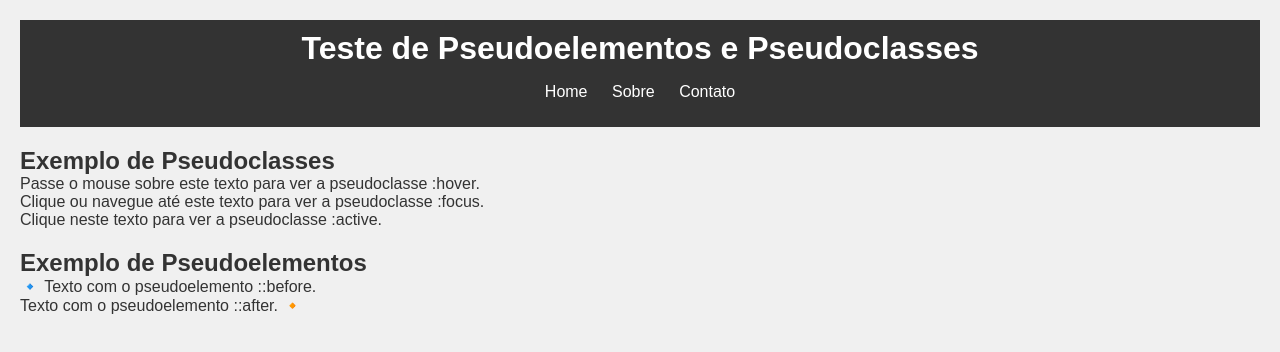
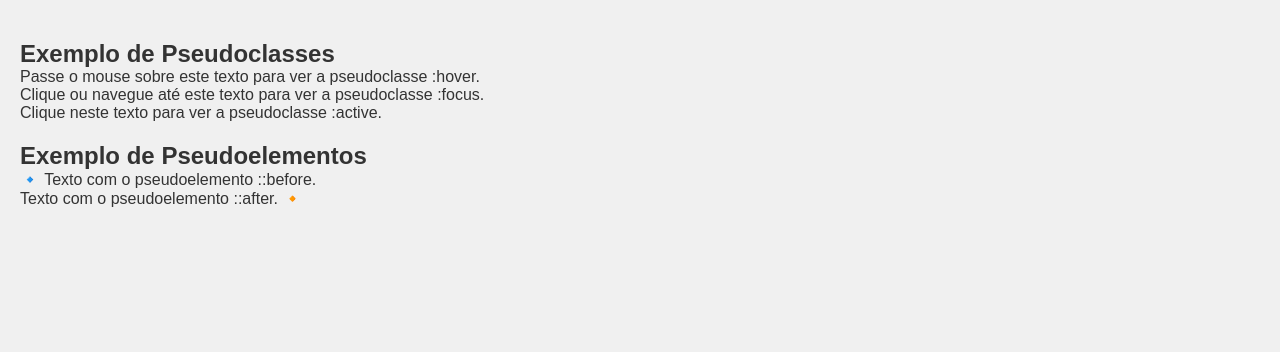
Before and after one commit to sldeduardo/pseudothings, a plain HTML site: page index.html in a window 1280 px wide. Drawn offline with Linux system fonts and the light colour scheme.

Commit message:
Update index.html

```diff
--- a/index.html
+++ b/index.html
@@ -7,16 +7,6 @@
     <link rel="stylesheet" href="style.css">
 </head>
 <body>
-    <header>
-        <h1>Teste de Pseudoelementos e Pseudoclasses</h1>
-        <nav>
-            <ul>
-                <li><a href="#">Home</a></li>
-                <li><a href="#">Sobre</a></li>
-                <li><a href="#">Contato</a></li>
-            </ul>
-        </nav>
-    </header>
     <main>
         <section>
             <h2>Exemplo de Pseudoclasses</h2>
```
